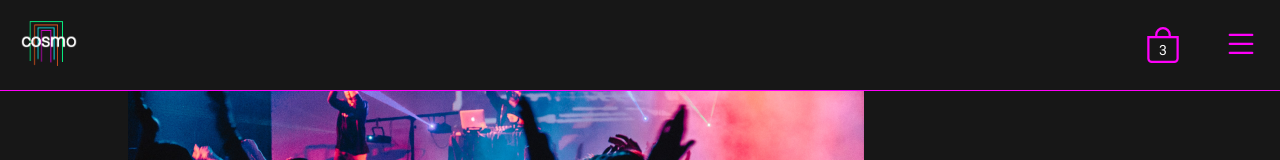
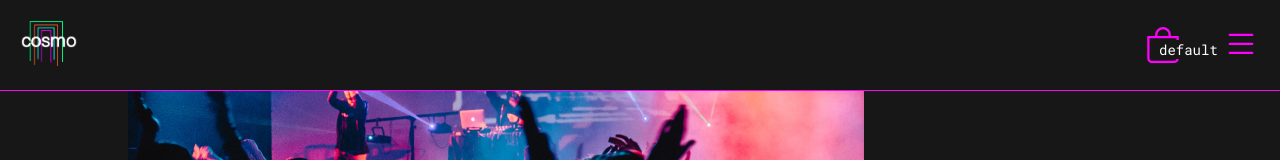
Before and after one commit to sesejose/cosmo-festival-booking-site, a Next.js app: page /about in a window 1280 px wide. Shown: the top 160 px of the page. Built offline with nearby package versions, Linux system fonts and the light colour scheme.

Commit message:
Context Works !

```diff
--- a/components/Booking/Basket.js
+++ b/components/Booking/Basket.js
@@ -1,9 +1,11 @@
 import React from "react";
-import { useEffect, useState } from "react";
+import { useEffect, useState, useContext } from "react";
+import Context from "../Context";
 
 export default function Basket(props) {
   const [data, setData] = useState();
   const [cartReg, setCartReg] = useState([]);
+  const context = useContext(Context);
 
   // Fetching tickets from Supabase (Tickets table)
   useEffect(() => {
@@ -69,6 +71,10 @@ export default function Basket(props) {
             <div className="posts">
               <h4 className="white">Total of tickets:</h4>
               <h4 className="turquoise">{props.totalReg + props.totalVip}</h4>
+            </div>
+            <div className="posts">
+              <h4 className="white">Testing the context</h4>
+              <h4 className="turquoise">{context.state}</h4>
             </div>
           </div>
 
--- a/components/Context.js
+++ b/components/Context.js
@@ -1,18 +1,23 @@
-import { createContext, useState } from "react";
+import { createContext } from "react";
 
-export const Message_data = createContext(null);
-
-function Context({ children }) {
-  const [message, setMessage] = useState();
-
-  return <Message_data.Provider value={{ message, setMessage }}>{children}</Message_data.Provider>;
-}
+const Context = createContext();
 
 export default Context;
 
+// CONTEXT.JS
+// 1. import createContext, and define a const for it ---> MyContext with a default value.
+// It will be used if the value is not defined.
+
+// INSIDE THE PARENT _app.js
+// 2. import Context.js Component in the parent.
+// 3. Then in the parent we define the dafault States that we need to change content globally.
+// We use States to change the Context through the States.
+// 4. Then we wrap the all in the return in the parent Component with <Context.Provider></Context.Provider>
+// 5. And define the values that we want to pass <Context.Provider value={{state, setState}}></Context.Provider> including the setStates --> The callback that will change the value.
+
+// INSIDE THE COMPONENT CONSUMERS (Basket.js and Nav.js)
+// 1. import Context.js Component in the child Component and the the useContext from react.
+// 2. in the function component (){ we define a new const named context = useContext(Context)}
+// 3. So if I need the value in somewhere inside the component we write <h1>{context.state}</h1>
 //
 //
-//
-//
-//
-//
--- a/components/Nav.js
+++ b/components/Nav.js
@@ -1,8 +1,11 @@
 import Anchor from "./Anchor";
 import dark_theme_logo from "../public/dark_theme_logo.png";
 import Image from "next/image";
+import Context from "./Context";
+import { useContext } from "react";
 
 export default function Nav() {
+  const context = useContext(Context);
   return (
     <>
       <nav className="nav">
@@ -14,7 +17,8 @@ export default function Nav() {
           <a className="tab-basket basket-icon" onClick={openBasket}>
             {/* <div className="basket-icon pink"> */}
             <div className="how-many">
-              <p>3</p>
+              {/* <p>3</p> */}
+              <p className="white">{context.state}</p>
             </div>
             <svg xmlns="http://www.w3.org/2000/svg" width="48" height="48" fill="currentColor" className="bi bi-bag" viewBox="0 0 16 16">
               <path d="M8 1a2.5 2.5 0 0 1 2.5 2.5V4h-5v-.5A2.5 2.5 0 0 1 8 1zm3.5 3v-.5a3.5 3.5 0 1 0-7 0V4H1v10a2 2 0 0 0 2 2h10a2 2 0 0 0 2-2V4h-3.5zM2 5h12v9a1 1 0 0 1-1 1H3a1 1 0 0 1-1-1V5z" />
--- a/pages/_app.js
+++ b/pages/_app.js
@@ -1,13 +1,16 @@
+import { useState } from "react";
+import Context from "../components/Context";
 import Layout from "../components/Layout";
-// import "../styles/globals.css";
 import "../styles/style.css";
-import { useState } from "react";
 
 function MyApp({ Component, pageProps }) {
+  const [state, setState] = useState("default");
   return (
-    <Layout>
-      <Component {...pageProps} />
-    </Layout>
+    <Context.Provider value={{ state, setState }}>
+      <Layout>
+        <Component {...pageProps} />
+      </Layout>
+    </Context.Provider>
   );
 }
 export default MyApp;
```
